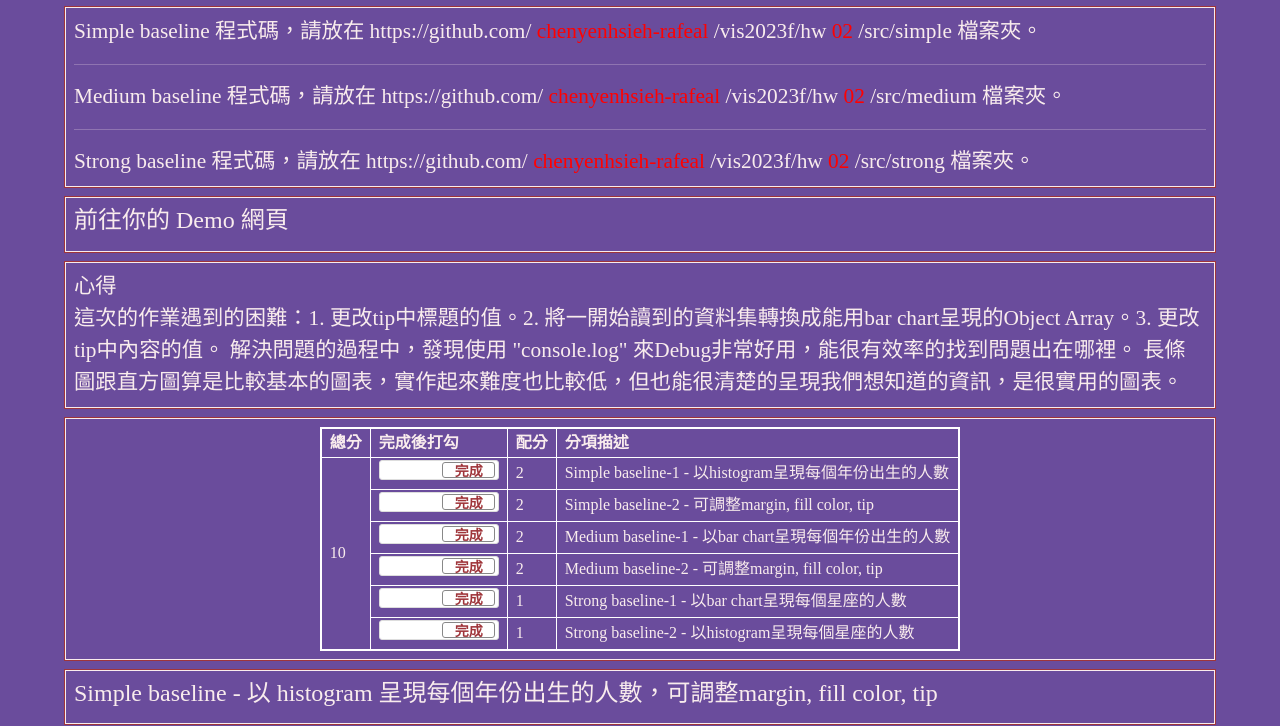
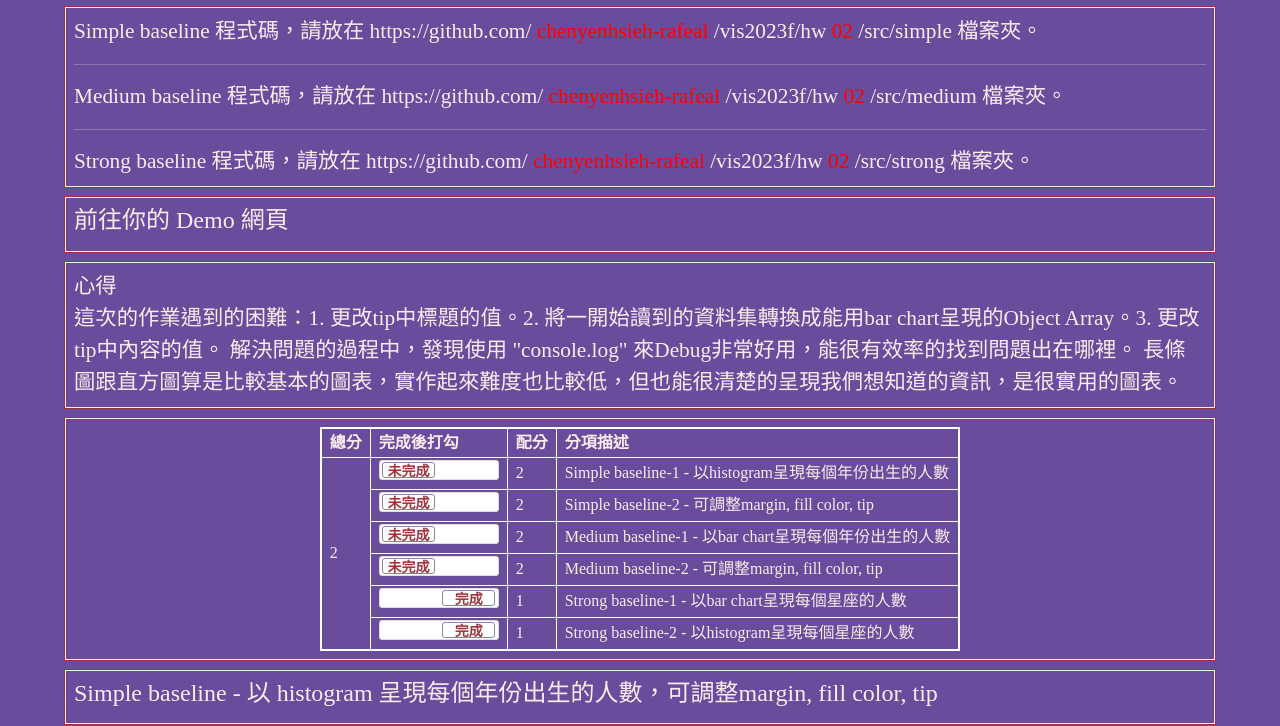
Before and after one commit to chenyenhsieh-rafeal/vis2023f, a plain HTML site: page hw02/index.html in a window 1280 px wide. Shown: the part 86-812 px from the top of the page. Drawn offline with nearby package versions, Linux system fonts and the light colour scheme.

Commit message:
Update index.html

```diff
--- a/hw02/index.html
+++ b/hw02/index.html
@@ -235,25 +235,25 @@
 
         <tr>
           <td rowspan="16" id="myTotal"></td>
-          <td><input type="checkbox" class="flipswitch" id="myCheckbox1" checked="checked"></td>
+          <td><input type="checkbox" class="flipswitch" id="myCheckbox1"></td>
           <td id='m1'>2</td>
           <td>Simple baseline-1 - 以histogram呈現每個年份出生的人數</td>
         </tr>
 
          <tr>
-          <td><input type="checkbox" class="flipswitch" id="myCheckbox2" checked="checked"></td>
+          <td><input type="checkbox" class="flipswitch" id="myCheckbox2"></td>
           <td id='m2'>2</td>
           <td>Simple baseline-2 - 可調整margin, fill color, tip</td>
         </tr>
 
         <tr>
-          <td><input type="checkbox" class="flipswitch" id="myCheckbox3" checked="checked"></td>
+          <td><input type="checkbox" class="flipswitch" id="myCheckbox3"></td>
           <td id='m3'>2</td>
           <td>Medium baseline-1 - 以bar chart呈現每個年份出生的人數</td>
         </tr>
 
         <tr>
-          <td><input type="checkbox" class="flipswitch" id="myCheckbox4" checked="checked"></td>
+          <td><input type="checkbox" class="flipswitch" id="myCheckbox4"></td>
           <td id='m4'>2</td>
           <td>Medium baseline-2 - 可調整margin, fill color, tip </td>
         </tr>
```
